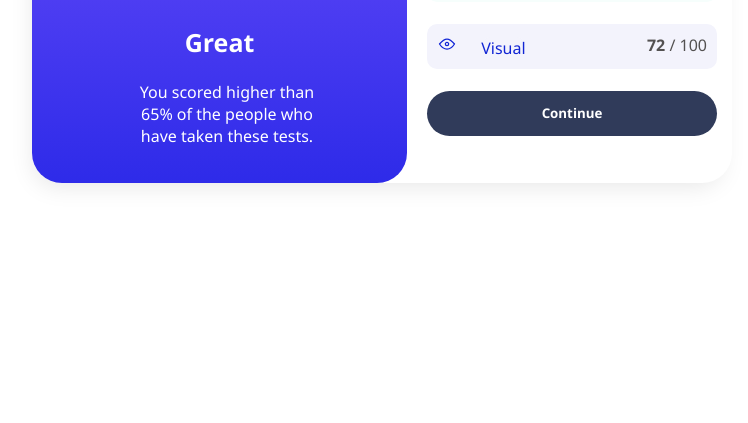
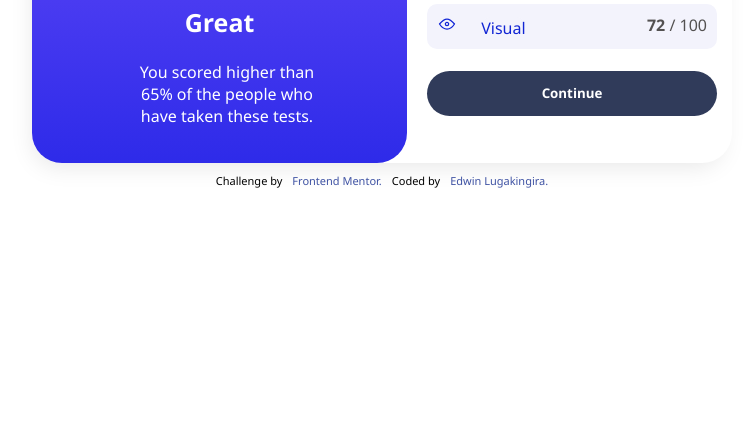
Before and after one commit to kaigwa/Results-Summary-Component-Solution, a plain HTML site: page index.html in a window 1280 px wide. Shown: the part 377-800 px from the top of the page, without its empty margins (258-1006 px from the left). Drawn offline with Linux system fonts and the light colour scheme.

Commit message:
new features

```diff
--- a/index.css
+++ b/index.css
@@ -8,7 +8,7 @@
 
 body{
   /* background-color: black; */
-  padding: 20px 0;
+  padding: auto;
   margin: auto;
 }
 
@@ -151,6 +151,23 @@ background-color: hsl(252, 100%, 67%);
 cursor: pointer;
 }
 
+.attribution {
+  padding: 10px;
+  font-size: 11px;
+  text-align: center;
+  display: flex;
+  flex-direction: row;
+  justify-content: center;
+  gap: 10px;
+}
+
+.attribution a {
+  color: hsl(228, 45%, 44%);
+  text-decoration: none;
+}
+
+
+/* media quary */
 @media only screen and (min-width: 768px) {
   body{
     margin: auto;
--- a/index.html
+++ b/index.html
@@ -36,5 +36,10 @@
 
   </div>
 
+  <div class="attribution">
+    Challenge by <a href="https://www.frontendmentor.io?ref=challenge" target="_blank">Frontend Mentor.</a>
+    Coded by <a href="#">Edwin Lugakingira.</a>
+  </div>
+
 </body>
 </html>
```
